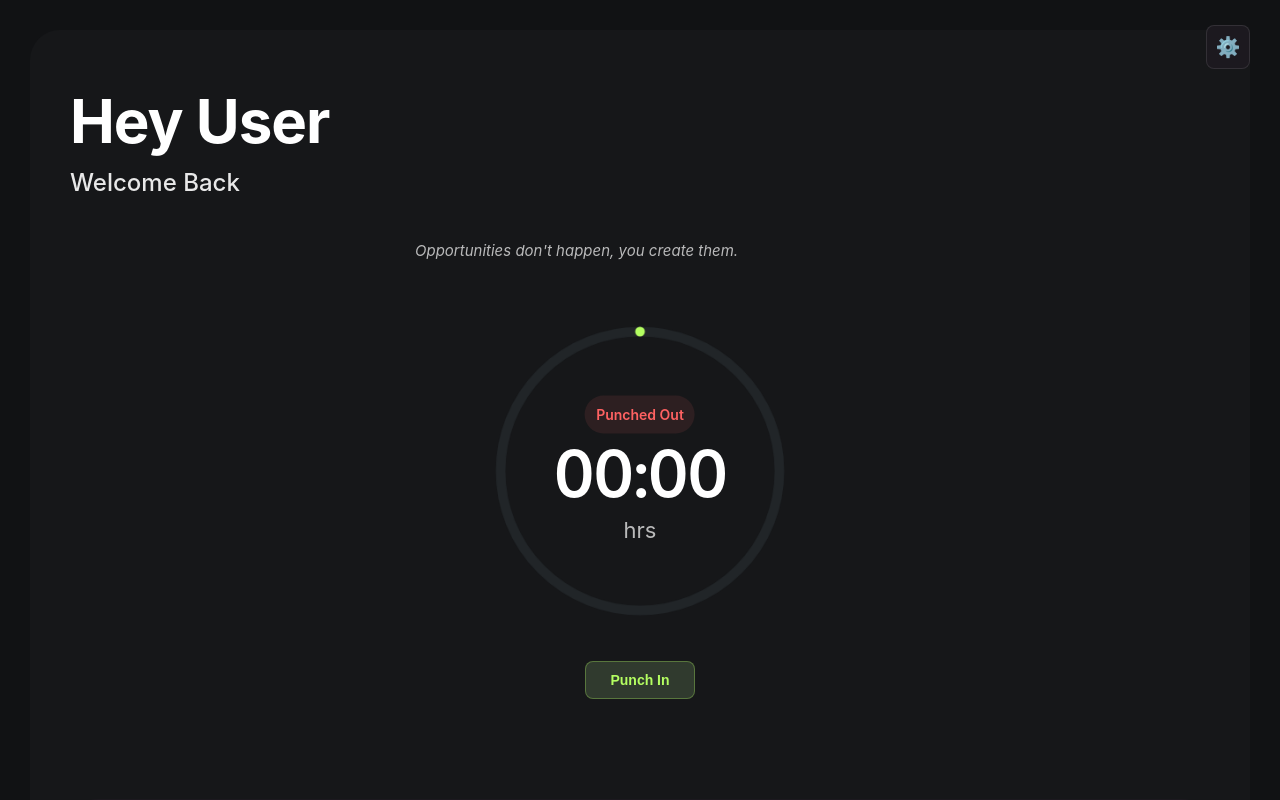
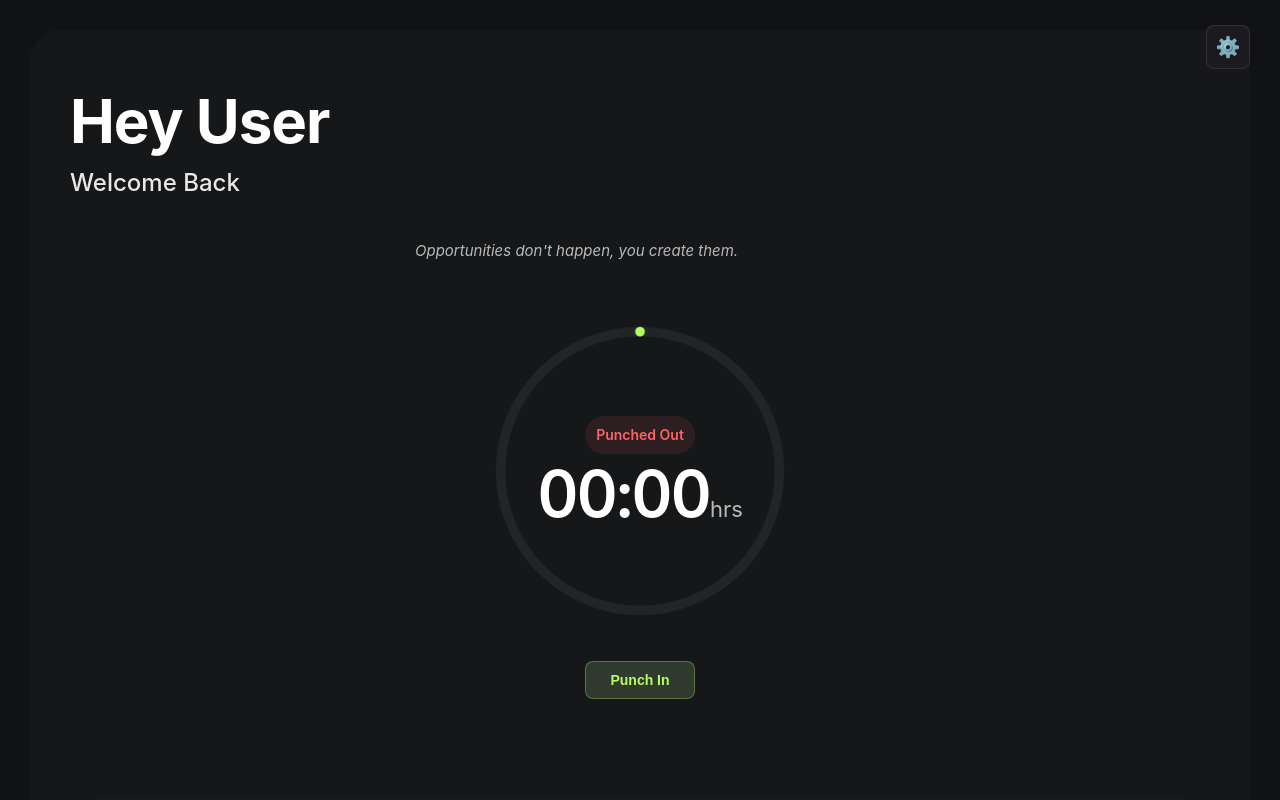
Before and after one commit to deepakCentelli/Attendance-Tracker, a website: page index.html in a window 1280 px wide. Shown: the top 800 px of the page. Drawn offline with Linux system fonts and the light colour scheme.

Commit message:
Fix timer display layout to keep time and "hrs" on same line
Key features implemented:
- Add timer-wrapper div in index.html to group timer display and unit
- Apply flex layout with nowrap property to prevent line breaks
- Maintain existing font styling and sizing unchanged
- Preserve all visual design elements and spacing

The changes ensure the time value and "hrs" remain as a single inline unit without wrapping, while maintaining the exact visual appearance and typography of the attendance tracker dashboard.

```diff
--- a/assets/css/styles.css
+++ b/assets/css/styles.css
@@ -199,6 +199,15 @@ body {
     font-size: 22px;
     color: var(--text-white);
     opacity: 0.7;
+    white-space: nowrap;
+}
+
+/* Timer Wrapper - keeps time and hrs on same line */
+.timer-wrapper {
+    display: flex;
+    align-items: baseline;
+    justify-content: center;
+    white-space: nowrap;
 }
 
 /* Expected Logout Section */
--- a/index.html
+++ b/index.html
@@ -40,8 +40,10 @@
                         <canvas id="doughnutChart" width="340" height="340"></canvas>
                         <div class="chart-center">
                             <span id="punchStatus" class="status-badge">Punched Out</span>
-                            <div id="timerDisplay" class="timer-display">00:00</div>
-                            <span class="timer-unit">hrs</span>
+                            <div class="timer-wrapper">
+                                <div id="timerDisplay" class="timer-display">00:00</div>
+                                <span class="timer-unit">hrs</span>
+                            </div>
                             <div id="expectedLogoutSection" class="expected-logout-section hidden">
                                 <span class="expected-logout-label">Expected Logout</span>
                                 <span id="expectedLogoutTime" class="expected-logout-time">--:--</span>
```
Also changed, not shown: 1 other file.
